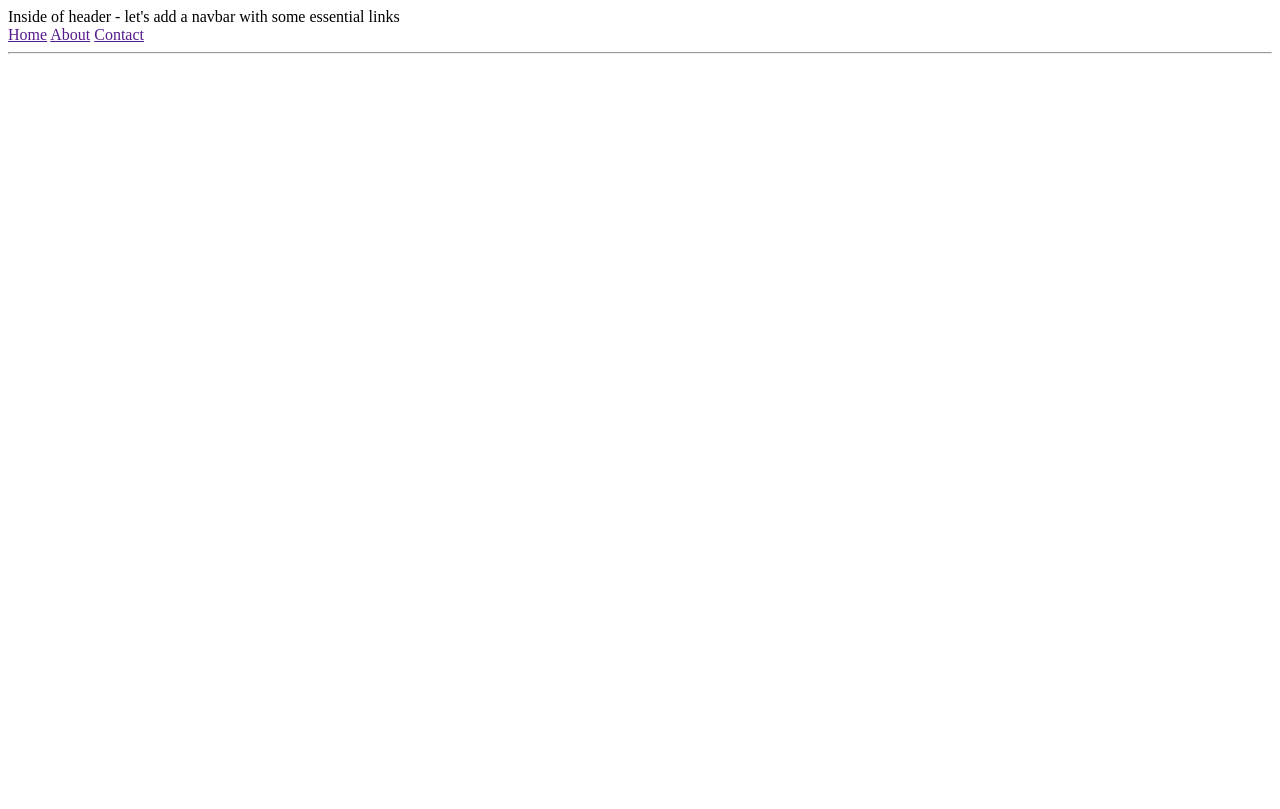
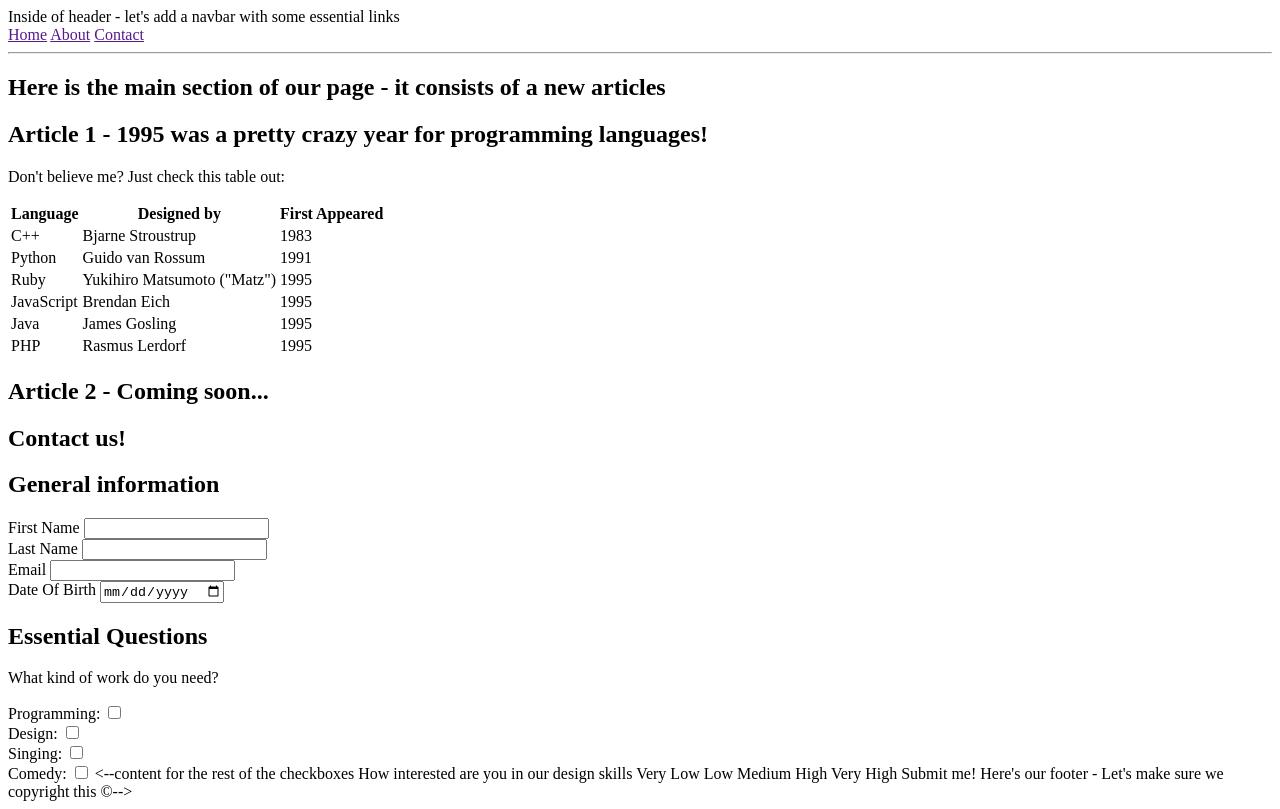
Before and after one commit to seundanjuma/tye-assignments, a plain HTML site: page tables-and-forms.html in a window 1280 px wide. Drawn offline with Linux system fonts and the light colour scheme.

Commit message:
done everything minus the last form

```diff
--- a/tables-and-forms.html
+++ b/tables-and-forms.html
@@ -14,6 +14,82 @@
         <a href="">Contact</a>
       </nav>
     </header>
-    <hr>
+    <hr />
+    <div>
+      <h2>
+        Here is the main section of our page - it consists of a new articles
+      </h2>
+      <h2>
+        Article 1 - 1995 was a pretty crazy year for programming languages!
+      </h2>
+      <p>Don't believe me? Just check this table out:</p>
+      <table>
+        <tr>
+          <th>Language</th>
+          <th>Designed by</th>
+          <th>First Appeared</th>
+        </tr>
+        <tr>
+          <td>C++</td>
+          <td>Bjarne Stroustrup</td>
+          <td>1983</td>
+        </tr>
+        <tr>
+          <td>Python</td>
+          <td>Guido van Rossum</td>
+          <td>1991</td>
+        </tr>
+        <tr>
+          <td>Ruby</td>
+          <td>Yukihiro Matsumoto ("Matz")</td>
+          <td>1995</td>
+        </tr>
+        <tr>
+          <td>JavaScript</td>
+          <td>Brendan Eich</td>
+          <td>1995</td>
+        </tr>
+        <tr>
+          <td>Java</td>
+          <td>James Gosling</td>
+          <td>1995</td>
+        </tr>
+        <tr>
+          <td>PHP</td>
+          <td>Rasmus Lerdorf</td>
+          <td>1995</td>
+        </tr>
+      </table>
+      <h2>Article 2 - Coming soon...</h2>
+    </div>
+    <div>
+      <h2>Contact us!</h2>
+      <h2>General information</h2>
+      <form>
+        <label for="first-name">First Name</label>
+        <input type="text" id="first_name" />
+        <br />
+        <label for="lname">Last Name</label>
+        <input type="text" id="last_name" /><br />
+        <label for="email">Email</label>
+        <input type="email" id="email" /><br />
+        <label for="">Date Of Birth</label>
+        <input type="date" id="dob" />
+        <h2>Essential Questions</h2>
+        <p>What kind of work do you need?</p>
+        <label for="">Programming:</label>
+        <input type="checkbox" /><br />
+        <label for="">Design:</label>
+        <input type="checkbox" /><br />
+        <label for="">Singing:</label>
+        <input type="checkbox" /><br />
+        <label for="">Comedy:</label>
+        <input type="checkbox" />
+
+        <--content for the rest of the checkboxes How interested are you in our
+        design skills Very Low Low Medium High Very High Submit me! Here's our
+        footer - Let's make sure we copyright this ©-->
+      </form>
+    </div>
   </body>
 </html>
```
